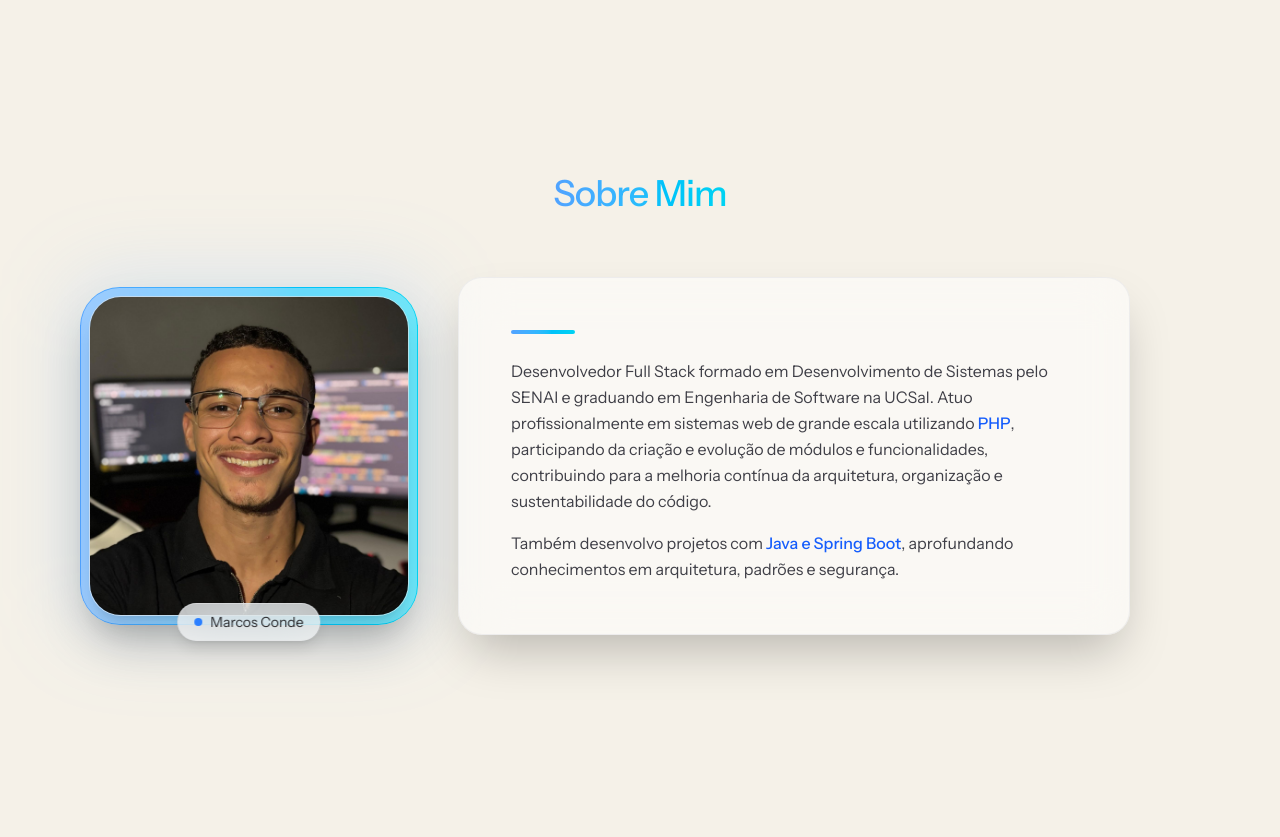
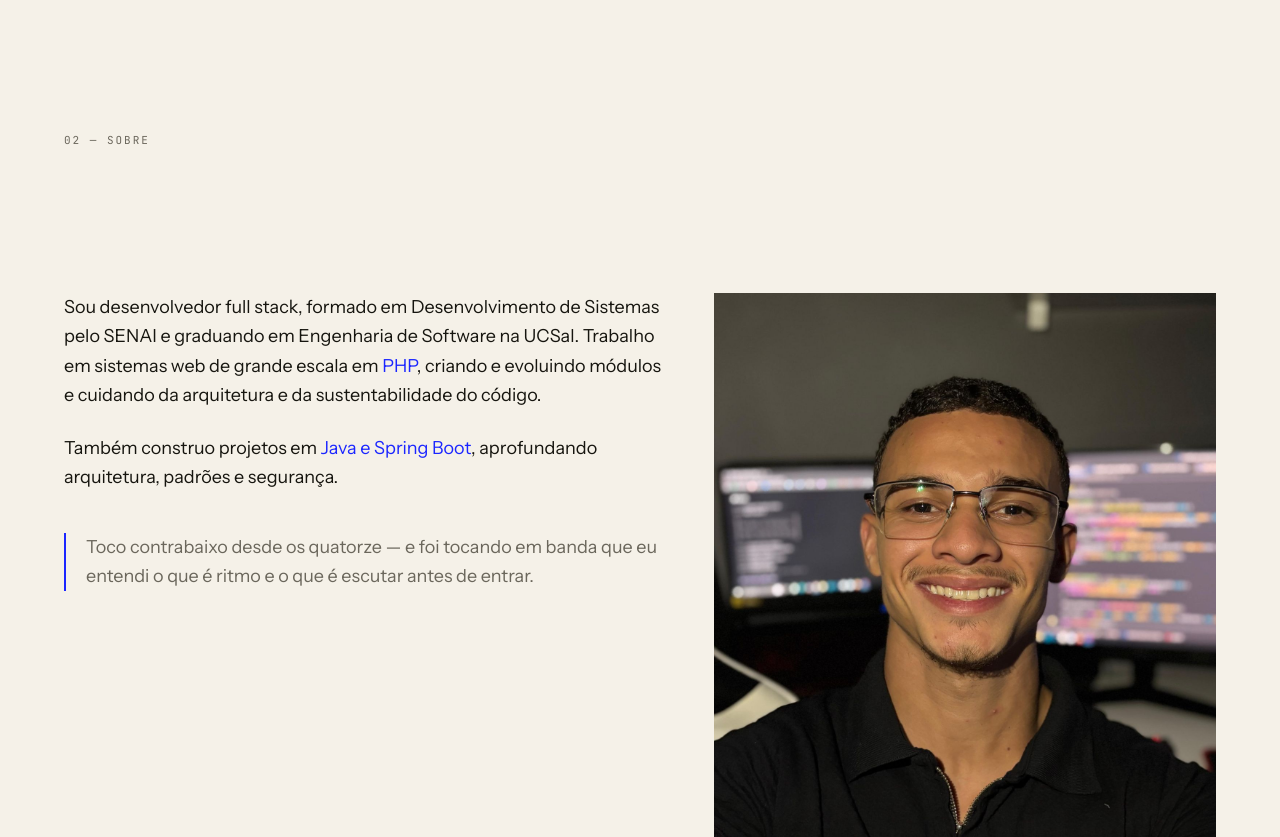
Before and after one commit to MarcosCondeJr/my-portfolio, a React (Vite) app: page / in a window 1280 px wide. Shown: the part 1200-2037 px from the top of the page. Built offline with nearby package versions, Linux system fonts and the light colour scheme.

Commit message:
feat: secao sobre com o toque de musica

```diff
--- a/src/pages/About.jsx
+++ b/src/pages/About.jsx
@@ -1,83 +1,44 @@
+import Section from "../components/layout/Section";
+import Reveal from "../components/motion/Reveal";
+
 export default function About() {
   return (
-    <section id="about" className="min-h-screen flex flex-col justify-center">
-      <h2 className="text-3xl md:text-4xl font-extrabold tracking-tight text-center mb-16">
-        <span className="bg-gradient-to-r from-blue-400 to-cyan-400 bg-clip-text text-transparent">
-          Sobre Mim
-        </span>
-      </h2>
+    <Section tone="light" id="about" number="02" label="Sobre" title="Quem eu sou">
+      <div className="grid gap-12 md:grid-cols-[1.2fr_1fr] md:items-start">
+        <div className="max-w-[58ch]">
+          <Reveal as="p" className="text-lg leading-relaxed">
+            Sou desenvolvedor full stack, formado em Desenvolvimento de Sistemas
+            pelo SENAI e graduando em Engenharia de Software na UCSal. Trabalho
+            em sistemas web de grande escala em{" "}
+            <span className="text-accent">PHP</span>, criando e evoluindo
+            módulos e cuidando da arquitetura e da sustentabilidade do código.
+          </Reveal>
 
-      <div className="w-full px-8 lg:px-20">
-        <div className="grid md:grid-cols-[auto_1fr] gap-10 items-center">
-          <div className="relative group">
-            <div
-              className="absolute -inset-3 rounded-[2.5rem] bg-blue-400/15 blur-2xl
-                        transition duration-500 group-hover:bg-blue-400/25"
-            />
+          <Reveal as="p" delay={0.1} className="mt-6 text-lg leading-relaxed">
+            Também construo projetos em{" "}
+            <span className="text-accent">Java e Spring Boot</span>,
+            aprofundando arquitetura, padrões e segurança.
+          </Reveal>
 
-            <div
-              className="relative p-[1px] rounded-[2.5rem] bg-gradient-to-r from-blue-400 to-cyan-400 shadow-2xl
-                        transition duration-500 group-hover:scale-[1.01] group-hover:shadow-[0_25px_70px_rgba(0,0,0,0.35)]"
-            >
-              <div className="rounded-[2.4rem] bg-white/40 dark:bg-zinc-950/30 backdrop-blur-xl p-2">
-                <img
-                  src="/img-marcos-03.jpeg"
-                  alt="Marcos Conde"
-                  className="w-72 h-72 md:w-80 md:h-80 object-cover rounded-[2rem]
-                            border border-zinc-200/60 dark:border-zinc-800/60
-                            shadow-xl transition duration-500 ease-out
-                            group-hover:scale-[1.03]"
-                />
-              </div>
-            </div>
+          {/* Toque 2 de 4 da musica — uma linha, nao um paragrafo. */}
+          <Reveal
+            as="p"
+            delay={0.2}
+            className="mt-10 border-l-2 border-accent pl-5 text-lg leading-relaxed text-muted"
+          >
+            Toco contrabaixo desde os quatorze — e foi tocando em banda que eu
+            entendi o que é ritmo e o que é escutar antes de entrar.
+          </Reveal>
+        </div>
 
-            {/* badge */}
-            <div className="absolute -bottom-4 left-1/2 -translate-x-1/2">
-              <span
-                className="inline-flex items-center gap-2 px-4 py-2 text-sm rounded-full
-                          bg-white/70 dark:bg-zinc-900/60 backdrop-blur-xl
-                          border border-zinc-200/60 dark:border-zinc-800/60
-                          text-zinc-800 dark:text-zinc-200 shadow-lg
-                          transition duration-500 group-hover:translate-y-[-2px]"
-              >
-                <span className="w-2 h-2 rounded-full bg-blue-500" />
-                Marcos Conde
-              </span>
-            </div>
-          </div>
-
-          {/* CARD */}
-          <div
-            className="max-w-2xl
-                          rounded-3xl p-13
-                          bg-white/50 dark:bg-zinc-950/30 backdrop-blur-xl
-                          border border-zinc-200/60 dark:border-zinc-800/60
-                          shadow-2xl"
-          >
-            <div className="w-16 h-1 rounded-full bg-gradient-to-r from-blue-400 to-cyan-400 mb-6" />
-
-            <p className="mt-6 text-zinc-700 dark:text-zinc-300 leading-relaxed">
-              Desenvolvedor Full Stack formado em Desenvolvimento de Sistemas
-              pelo SENAI e graduando em Engenharia de Software na UCSal. Atuo
-              profissionalmente em sistemas web de grande escala utilizando{" "}
-              <span className="text-blue-600 dark:text-blue-400 font-semibold">
-                PHP
-              </span>
-              , participando da criação e evolução de módulos e funcionalidades,
-              contribuindo para a melhoria contínua da arquitetura, organização
-              e sustentabilidade do código.
-            </p>
-
-            <p className="mt-4 text-zinc-700 dark:text-zinc-300 leading-relaxed">
-              Também desenvolvo projetos com{" "}
-              <span className="text-blue-600 dark:text-blue-400 font-semibold">
-                Java e Spring Boot
-              </span>
-              , aprofundando conhecimentos em arquitetura, padrões e segurança.
-            </p>
-          </div>
-        </div>
+        <Reveal delay={0.15}>
+          <img
+            src="/img-marcos-03.jpeg"
+            alt="A mesa de trabalho de Marcos Conde"
+            className="w-full object-cover"
+          />
+        </Reveal>
       </div>
-    </section>
+    </Section>
   );
 }
```
